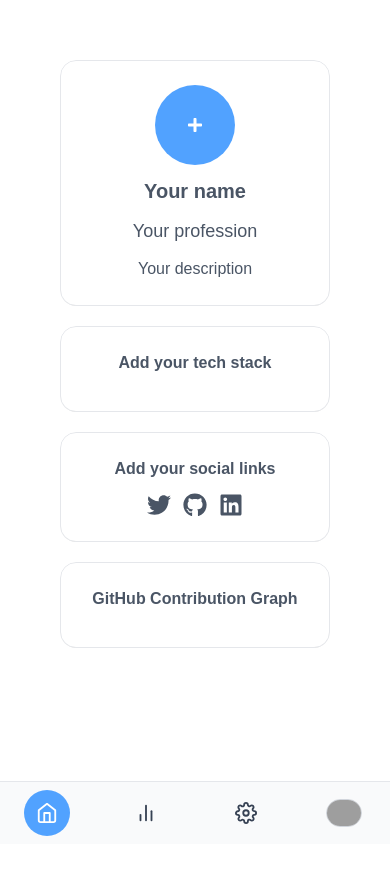
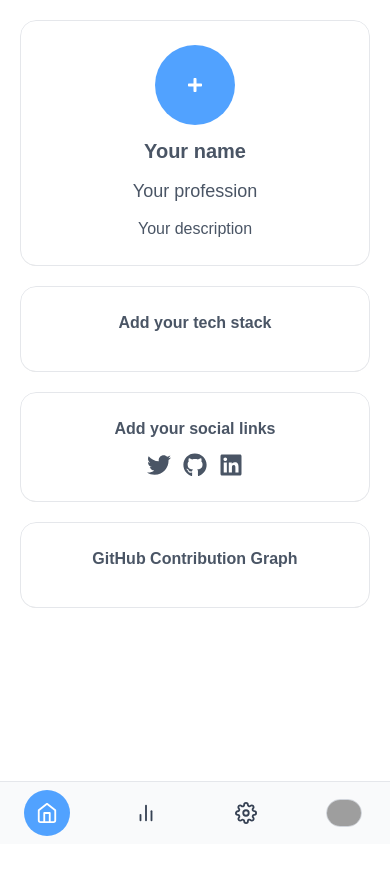
Before and after one commit to devtofunmi/devbio, a Next.js app: page /dashboard in a window 390 px wide. Shown: the top 874 px of the page. Built offline with nearby package versions, Linux system fonts and the light colour scheme; grey boxes are pictures that could not be loaded.

Commit message:
removed p on mobile screen

```diff
--- a/pages/dashboard/index.tsx
+++ b/pages/dashboard/index.tsx
@@ -118,12 +118,12 @@ const YourPage = () => {
 
   return (
     <DashboardLayout>
-      <div className={`font-sans md:border-1 p-5 rounded-3xl min-h-screen md:border-gray-200`}>
+      <div className={`font-sans md:border-1 md:p-5 rounded-3xl min-h-screen md:border-gray-200`}>
         <DragDropContext onDragEnd={handleDragEnd}>
           <Droppable droppableId="cards">
             {(provided) => (
               <div
-                className="space-y-5 p-5"
+                className="space-y-5 md:p-5"
                 ref={provided.innerRef}
                 {...provided.droppableProps}
               >
```
